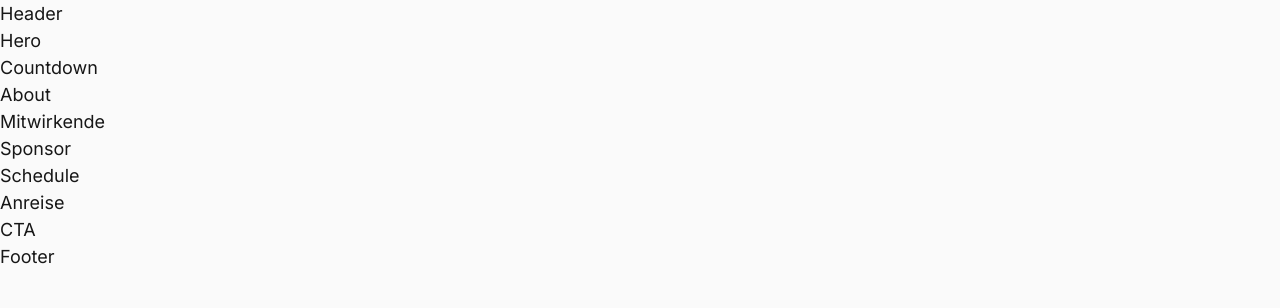
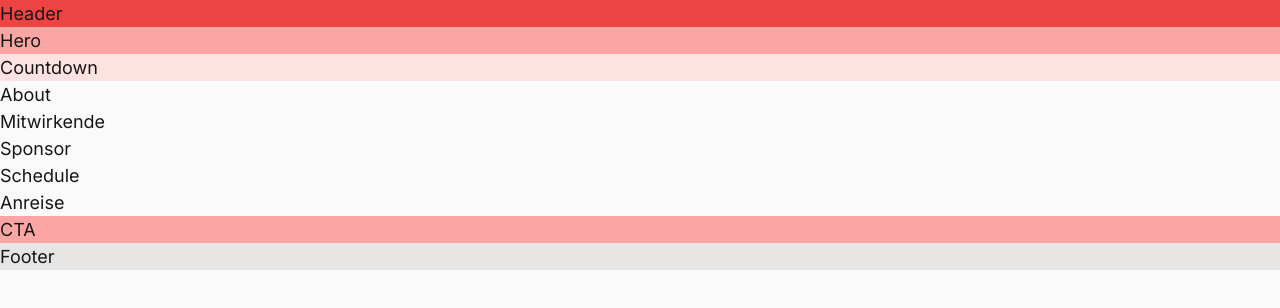
Before and after one commit to MinhKhangTran/nextjs_event_page, a Next.js app: page / in a window 1280 px wide. Shown: the top 308 px of the page. Built offline with nearby package versions, Linux system fonts and the light colour scheme.

Commit message:
:sparkles: add styling

```diff
--- /dev/null
+++ b/styles/components/_about.scss
@@ -0,0 +1,5 @@
+@use "sass:math";
+
+#about {
+ background-color: #fafafa;
+}
--- /dev/null
+++ b/styles/components/_anreise.scss
@@ -0,0 +1,5 @@
+@use "sass:math";
+
+#anreise {
+ background-color: #fafafa;
+}
--- /dev/null
+++ b/styles/components/_countdown.scss
@@ -0,0 +1,5 @@
+@use "sass:math";
+
+#countdown {
+ background-color: $light;
+}
--- /dev/null
+++ b/styles/components/_cta.scss
@@ -0,0 +1,5 @@
+@use "sass:math";
+
+#cta {
+ background-color: $secondary;
+}
--- /dev/null
+++ b/styles/components/_footer.scss
@@ -0,0 +1,5 @@
+@use "sass:math";
+
+footer {
+ background-color: #E7E5E4;
+}
--- /dev/null
+++ b/styles/components/_header.scss
@@ -0,0 +1,5 @@
+@use "sass:math";
+
+header {
+ background-color: $primary;
+}
--- /dev/null
+++ b/styles/components/_hero.scss
@@ -0,0 +1,5 @@
+@use "sass:math";
+
+#hero {
+ background-color: $secondary;
+}
--- /dev/null
+++ b/styles/components/_mitwirkende.scss
@@ -0,0 +1,5 @@
+@use "sass:math";
+
+#mitwirkende {
+ background-color: #fafafa;
+}
--- /dev/null
+++ b/styles/components/_schedule.scss
@@ -0,0 +1,5 @@
+@use "sass:math";
+
+#schedule {
+ background-color: #fafafa;
+}
--- /dev/null
+++ b/styles/components/_sponsor.scss
@@ -0,0 +1,5 @@
+@use "sass:math";
+
+#sponsor {
+ background-color: #fafafa;
+}
--- a/styles/index.scss
+++ b/styles/index.scss
@@ -38,3 +38,13 @@ $font-family-base: "Inter", sans-serif;
 
 // components
 @import "components/wrapper";
+@import "components/about";
+@import "components/anreise";
+@import "components/countdown";
+@import "components/cta";
+@import "components/footer";
+@import "components/header";
+@import "components/hero";
+@import "components/mitwirkende";
+@import "components/schedule";
+@import "components/sponsor";
```
